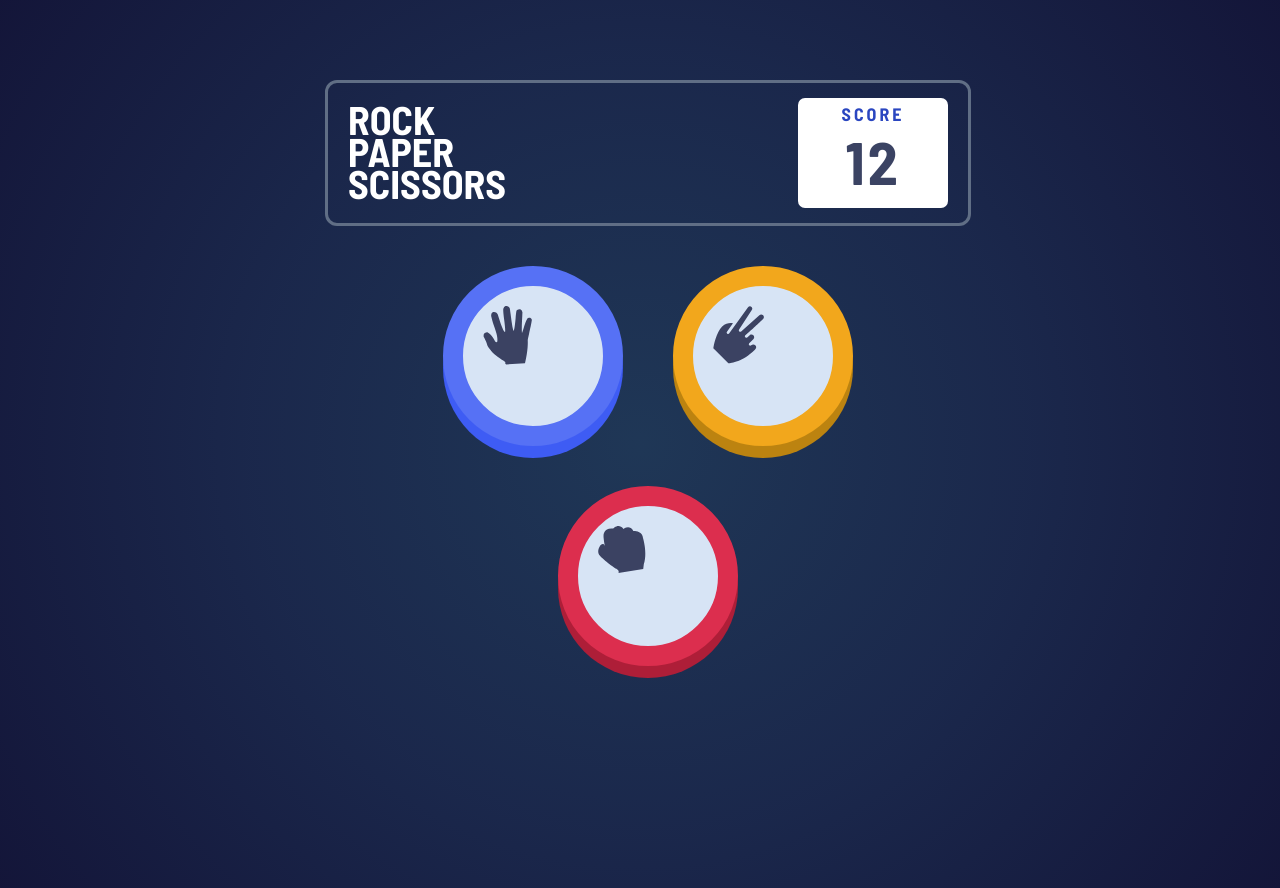
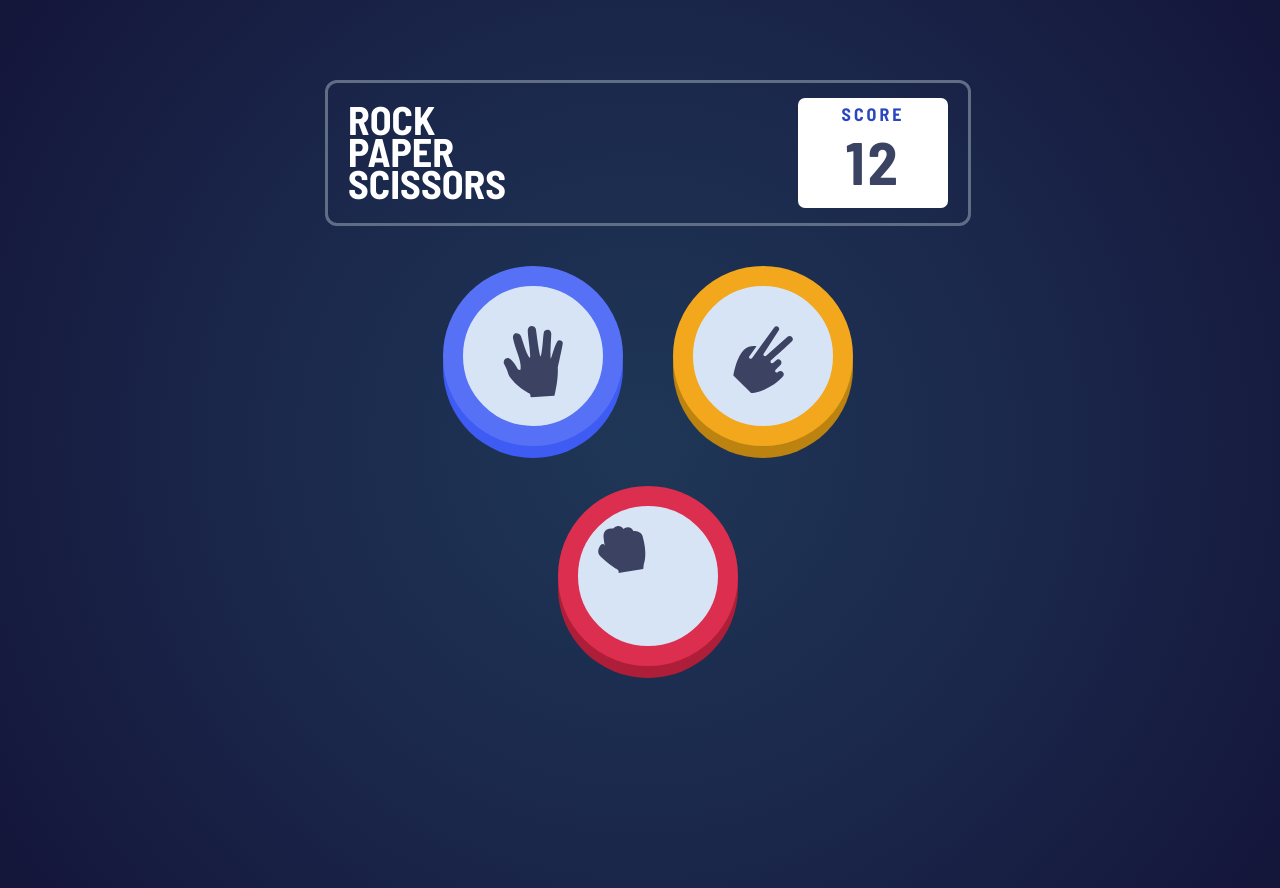
Before and after one commit to CHEGEBB/rock-paper-scissors-game, a React (Create React App) app: page / in a window 1280 px wide. Built offline with nearby package versions, Linux system fonts and the light colour scheme.

Commit message:
centered icons

```diff
--- a/src/sass/game.scss
+++ b/src/sass/game.scss
@@ -53,21 +53,23 @@ $gradient1: linear-gradient(hsl(230, 89%, 62%), hsl(230, 89%, 65%));
             @include element;
             border : 20px solid hsl(230, 89%, 65%) ;
             box-shadow: 0 12px 0  hsl(230, 89%, 60%);
+            justify-content: center;
+            align-items: center;
 
             img {
-                justify-content: center;
-                align-items: center;
-                padding: 20px;
+                margin: 40px 40px;
+                width: 60px !important;
               }
         }
         .scissors{
             @include element;
             border : 20px solid hsl(39, 89%, 53%) ;
             box-shadow: 0 12px 0  hsl(40, 84%, 40%);
+            justify-content: center;
+            align-items: center;
             img {
-                justify-content: center;
-                align-items: center;
-                padding: 20px;
+                margin: 40px 40px;
+                width: 60px !important;
               }
         }
     }
```
